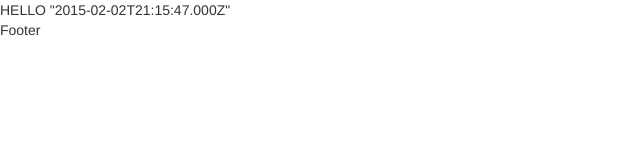
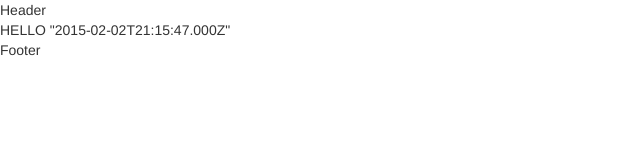
Before and after one commit to nuca-org/nuca-server, a plain HTML site: page public/index.html in a window 1280 px wide. Shown: the whole page, without its empty margins (0-640 px from the left). Drawn offline with Linux system fonts and the light colour scheme.

Commit message:
testing automatic deployment

```diff
--- a/public/views/header.html
+++ b/public/views/header.html
@@ -1,3 +1,3 @@
 <header class="clearfix">
-
+    Header
 </header>
```
Also changed, not shown: webapp/src/views/header.html (+1 -1 lines).
